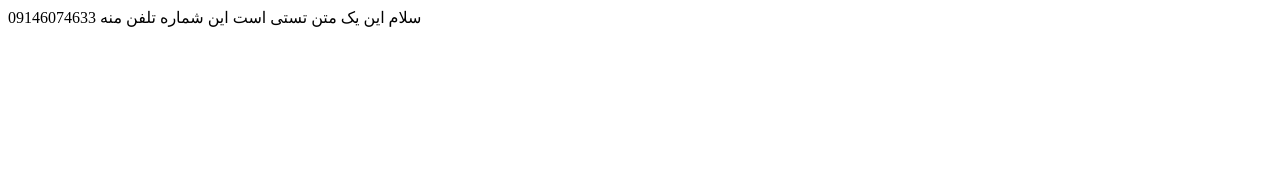
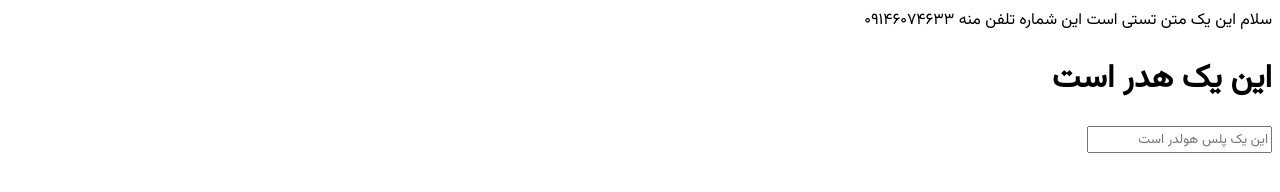
Before and after one commit to Mahdi-Hazrati/persian-typography, a website: page index.html in a window 1280 px wide. Drawn offline with Linux system fonts and the light colour scheme.

Commit message:
Fix  some bug

```diff
--- a/index.html
+++ b/index.html
@@ -4,11 +4,13 @@
         <meta charset="UTF-8" />
         <meta http-equiv="X-UA-Compatible" content="IE=edge" />
         <meta name="viewport" content="width=device-width, initial-scale=1.0" />
-        <link rel="stylesheet" href="./">
+        <link rel="stylesheet" href="./src/vazirmatn.css">
         <title>تست فونت</title>
     </head>
     <body>
         <span>سلام این یک متن تستی است</span>
         <span>این شماره تلفن منه 09146074633</span>
+        <h1>این یک هدر است</h1>
+        <input type="text" placeholder="این یک پلس هولدر است">
     </body>
 </html>
--- a/src/styles/vazirmatn.css
+++ /dev/null
@@ -1,103 +0,0 @@
-/* This @font-face block defines the "Vazir" font family and its different weights.
-   The "src" property specifies the paths to the font files in WOFF and WOFF2 formats.
-   Each @font-face block sets a different "font-weight" value for the font,
-   ranging from 100 (thin) to 900 (black), with 400 being the default (regular).
-   These font weights are used to create different variations of the "Vazir" font family. */
-
-   @font-face {
-    font-family: Vazirmatn;
-    src: url('../fonts/vazirmatn-v33.003/fonts/webfonts/Vazirmatn-Thin.woff2') format('woff2');
-    font-weight: 100;
-    font-style: normal;
-    font-display: swap;
-  }
-
-  @font-face {
-    font-family: Vazirmatn;
-    src: url('../fonts/vazirmatn-v33.003/webfonts/Vazirmatn-ExtraLight.woff2') format('woff2');
-    font-weight: 200;
-    font-style: normal;
-    font-display: swap;
-  }
-
-  @font-face {
-    font-family: Vazirmatn;
-    src: url('../fonts/vazirmatn-v33.003/webfonts/Vazirmatn-Light.woff2') format('woff2');
-    font-weight: 300;
-    font-style: normal;
-    font-display: swap;
-  }
-
-  @font-face {
-    font-family: Vazirmatn;
-    src: url('../fonts/vazirmatn-v33.003/webfonts/Vazirmatn-Regular.woff2') format('woff2');
-    font-weight: 400;
-    font-style: normal;
-    font-display: swap;
-  }
-
-  @font-face {
-    font-family: Vazirmatn;
-    src: url('../fonts/vazirmatn-v33.003/webfonts/Vazirmatn-Medium.woff2') format('woff2');
-    font-weight: 500;
-    font-style: normal;
-    font-display: swap;
-  }
-
-  @font-face {
-    font-family: Vazirmatn;
-    src: url('../fonts/vazirmatn-v33.003/webfonts/Vazirmatn-SemiBold.woff2') format('woff2');
-    font-weight: 600;
-    font-style: normal;
-    font-display: swap;
-  }
-
-  @font-face {
-    font-family: Vazirmatn;
-    src: url('../fonts/vazirmatn-v33.003/webfonts/Vazirmatn-Bold.woff2') format('woff2');
-    font-weight: 700;
-    font-style: normal;
-    font-display: swap;
-  }
-
-  @font-face {
-    font-family: Vazirmatn;
-    src: url('../fonts/vazirmatn-v33.003/webfonts/Vazirmatn-ExtraBold.woff2') format('woff2');
-    font-weight: 800;
-    font-style: normal;
-    font-display: swap;
-  }
-
-  @font-face {
-    font-family: Vazirmatn;
-    src: url('../fonts/vazirmatn-v33.003/webfonts/Vazirmatn-Black.woff2') format('woff2');
-    font-weight: 900;
-    font-style: normal;
-    font-display:
-  }
-
-
-
-/* Apply Vazir font to all elements */
-* {
-  font-family: 'Vazir', sans-serif;
-}
-
-/* Change numbers to Persian */
-body {
-  unicode-bidi: plaintext;
-}
-
-body * {
-  unicode-bidi: embed;
-  font-size: 1.2rem; /* Set font size after changing the numbers */
-}
-
-body [dir="ltr"] {
-  unicode-bidi: bidi-override;
-}
-
-/* Change input placeholder font */
-input::placeholder {
-  font-family: 'Vazir', sans-serif;
-}
--- /dev/null
+++ b/src/vazirmatn.css
@@ -0,0 +1,42 @@
+
+/* Perisan Typeography */
+/* Author : Mahdi Hazrati */
+
+@font-face {
+    font-family: "vazirmatn";
+    src: url("fonts/vazirmatn-v33.003/webfonts/Vazirmatn-FD-Regular.woff2")
+        format("woff2");
+}
+@font-face {
+    font-family: "vazirmatn-normal";
+    src: url("fonts/vazirmatn-v33.003/webfonts/Vazirmatn-Regular.woff2")
+        format("woff2");
+}
+
+*,
+*::before,
+*::after {
+    font-family: "vazirmatn", sans-serif;
+}
+
+body {
+    direction: rtl;
+    font-family: "vazirmatn", sans-serif;
+}
+
+h1,
+h2,
+h3,
+h4,
+h5,
+h6 {
+    font-family: "vazirmatn", sans-serif;
+}
+span,
+p {
+    font-family: "vazirmatn", sans-serif;
+}
+input,
+input::placeholder {
+    font-family: "vazirmatn-normal", sans-serif;
+}
```
Also changed, not shown: package.json (+5 -2 lines), src/fonts/vazirmatn-v33.003/webfonts/Vazirmatn-FD-Black.woff2 (added), src/fonts/vazirmatn-v33.003/webfonts/Vazirmatn-FD-Bold.woff2 (added), src/fonts/vazirmatn-v33.003/webfonts/Vazirmatn-FD-ExtraBold.woff2 (added), src/fonts/vazirmatn-v33.003/webfonts/Vazirmatn-FD-ExtraLight.woff2 (added), src/fonts/vazirmatn-v33.003/webfonts/Vazirmatn-FD-Light.woff2 (added), src/fonts/vazirmatn-v33.003/webfonts/Vazirmatn-FD-Medium.woff2 (added), src/fonts/vazirmatn-v33.003/webfonts/Vazirmatn-FD-Regular.woff2 (added), src/fonts/vazirmatn-v33.003/webfonts/Vazirmatn-FD-SemiBold.woff2 (added), src/fonts/vazirmatn-v33.003/webfonts/Vazirmatn-FD-Thin.woff2 (added), src/fonts/vazirmatn-v33.003/webfonts/Vazirmatn[wght].woff2 (deleted), src/js/index.js (added), 1 other file.
